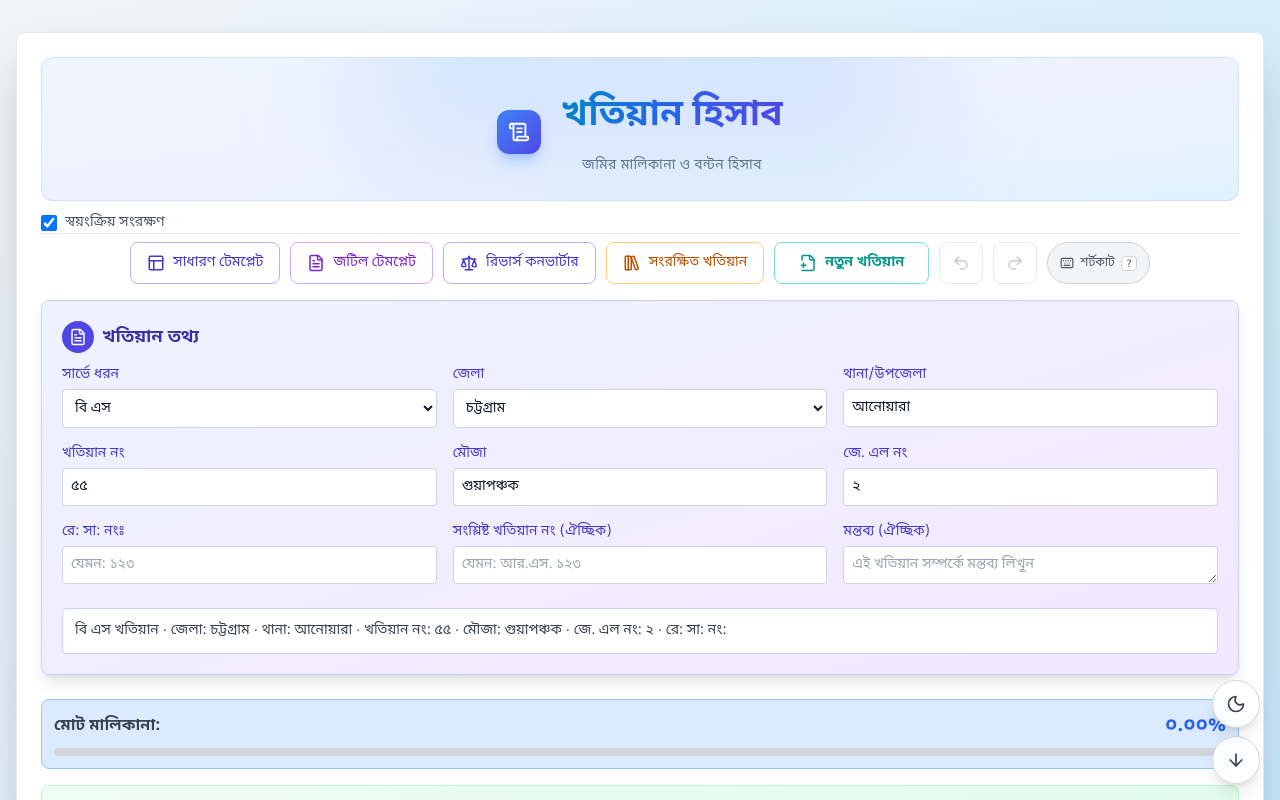
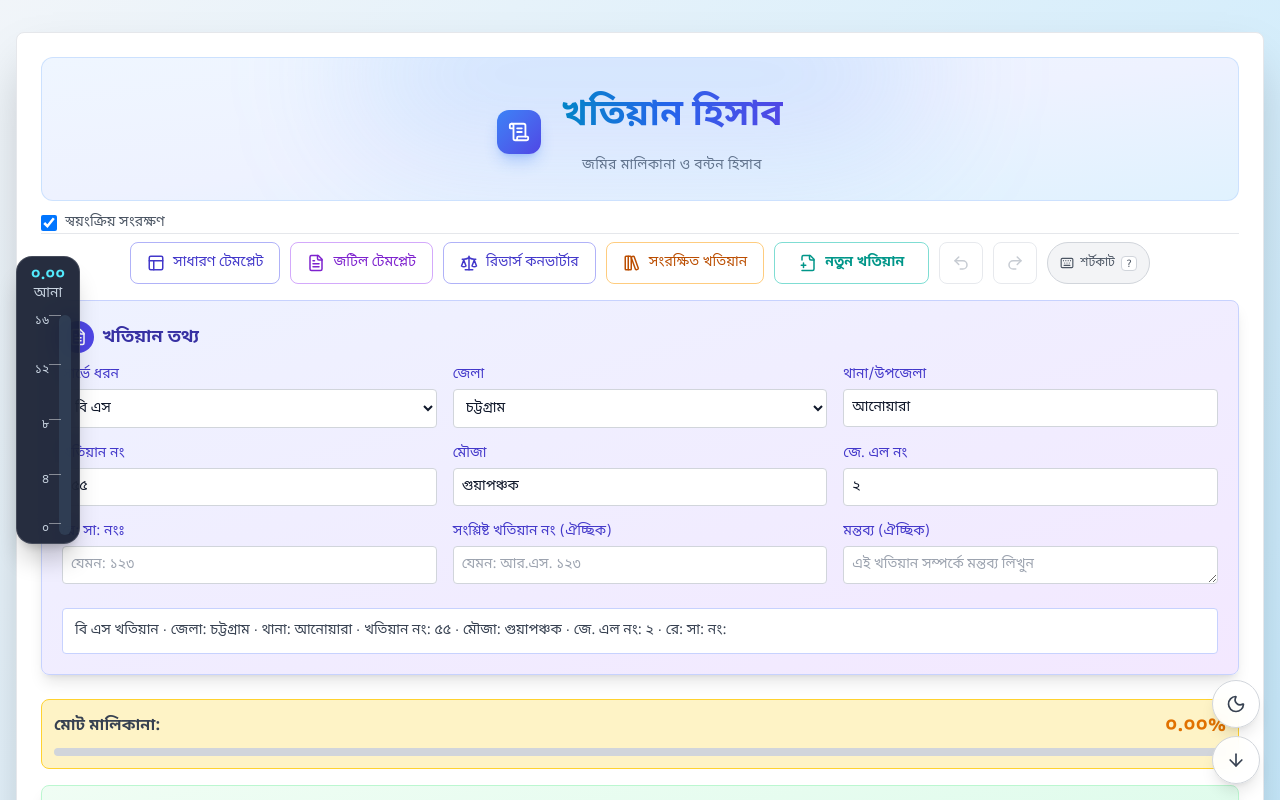
Before and after one commit to shoieb-dev/bengal-land-share-calculator, a Next.js app: page / in a window 1280 px wide. Shown: the top 800 px of the page. Built offline with nearby package versions, Linux system fonts and the light colour scheme.

Commit message:
feat: enhance KhatiyanCalculator and FloatingActions components to include total share calculations and improve UI responsiveness

```diff
--- a/src/components/khatian/KhatiyanCalculator.tsx
+++ b/src/components/khatian/KhatiyanCalculator.tsx
@@ -498,10 +498,7 @@ export default function KhatiyanCalculator() {
       if (dag.land <= 0) {
         newErrors.push({ type: "dag", message: `দাগ #${i + 1} এর জমির পরিমাণ ০ এর বেশি হতে হবে` });
       }
-      const gongEntries =
-        dag.gongEntries ??
-        dag.gongAllocations ??
-        (dag.gongAllocation ? [dag.gongAllocation] : []);
+      const gongEntries = dag.gongEntries ?? dag.gongAllocations ?? (dag.gongAllocation ? [dag.gongAllocation] : []);
       if (gongEntries.length > 0) {
         let totalEntryRatio = 0;
         gongEntries.forEach((entry, entryIndex) => {
@@ -722,8 +719,7 @@ export default function KhatiyanCalculator() {
       normalized.map(({ originalShare }) => originalShare),
     );
 
-    const ownersWithTotalLand = normalized.map(
-      ({ owner, originalShare, effectiveShare }, ownerIndex) => {
+    const ownersWithTotalLand = normalized.map(({ owner, originalShare, effectiveShare }, ownerIndex) => {
       const total = dagAllocations.reduce((sum, dagAllocation) => sum + dagAllocation[ownerIndex], 0);
       return {
         ...owner,
@@ -732,8 +728,7 @@ export default function KhatiyanCalculator() {
         originalShare,
         effectiveShare,
       };
-      },
-    );
+    });
 
     dags.forEach((dag, dagIndex) => {
       ownersWithTotalLand.forEach((owner, ownerIndex) => {
@@ -806,6 +801,9 @@ export default function KhatiyanCalculator() {
   const totalSharePercentage = useMemo(() => {
     return owners.reduce((sum, owner) => sum + calculateShareRatio(owner) * 100, 0);
   }, [owners]);
+  const totalShareAna = (totalSharePercentage / 100) * 16;
+  const anaDifference = totalShareAna - 16;
+  const totalShareAnaStatus = anaDifference > 1e-10 ? "over" : anaDifference < -1e-10 ? "under" : "full";
 
   // ─── Mutation-aware totals: সক্রিয়দের মূল অংশ ও খারিজ অংশ (ওয়ারিশের নামজারিসহ) ───
   const { activeSharePercentage, mutatedSharePercentage, hasMutatedOwners } = useMemo(() => {
@@ -969,22 +967,22 @@ export default function KhatiyanCalculator() {
           {/* Total Share Indicator */}
           <div
             className={`p-3 rounded-lg mb-4 ${
-              totalSharePercentage > 100
+              totalShareAnaStatus === "over"
                 ? "bg-red-100 border border-red-300 dark:bg-red-900 dark:border-red-700"
-                : totalSharePercentage === 100
+                : totalShareAnaStatus === "full"
                   ? "bg-green-100 border border-green-300 dark:bg-green-900 dark:border-green-700"
-                  : "bg-blue-100 border border-blue-300 dark:bg-blue-900 dark:border-blue-700"
+                  : "bg-amber-100 border border-amber-300 dark:bg-amber-900 dark:border-amber-700"
             }`}
           >
             <div className="flex items-center justify-between">
               <span className="font-semibold text-gray-700 dark:text-gray-200 text-sm md:text-base">মোট মালিকানা:</span>
               <span
                 className={`text-lg md:text-xl font-bold ${
-                  totalSharePercentage > 100
+                  totalShareAnaStatus === "over"
                     ? "text-red-600 dark:text-red-400"
-                    : totalSharePercentage === 100
+                    : totalShareAnaStatus === "full"
                       ? "text-green-600 dark:text-green-400"
-                      : "text-blue-600 dark:text-blue-400"
+                      : "text-amber-600 dark:text-amber-400"
                 }`}
               >
                 {toBengaliNumber(totalSharePercentage.toFixed(2))}%
@@ -993,11 +991,11 @@ export default function KhatiyanCalculator() {
             <div className="w-full bg-gray-300 dark:bg-gray-700 rounded-full h-2 mt-2">
               <div
                 className={`h-2 rounded-full transition-all ${
-                  totalSharePercentage > 100
+                  totalShareAnaStatus === "over"
                     ? "bg-red-500"
-                    : totalSharePercentage === 100
+                    : totalShareAnaStatus === "full"
                       ? "bg-green-500"
-                      : "bg-blue-500"
+                      : "bg-amber-500"
                 }`}
                 style={{ width: `${Math.min(totalSharePercentage, 100)}%` }}
               />
@@ -1091,6 +1089,9 @@ export default function KhatiyanCalculator() {
 
       <FloatingActions
         showPrint={showResult && result.length > 0}
+        totalShareAna={totalShareAna}
+        totalSharePercentage={totalSharePercentage}
+        totalShareAnaStatus={totalShareAnaStatus}
         theme={theme}
         onToggleTheme={toggleTheme}
         mounted={mounted}
--- a/src/components/khatian/ui/FloatingActions.tsx
+++ b/src/components/khatian/ui/FloatingActions.tsx
@@ -3,9 +3,13 @@
 import { useEffect, useState } from "react";
 import { ArrowDown, ArrowUp, Moon, Printer, Sun } from "lucide-react";
 import type { Theme } from "@/hooks/useTheme";
+import { toBengaliNumber } from "@/lib/conversions/numberConversion";
 
 interface FloatingActionsProps {
   showPrint: boolean;
+  totalShareAna: number;
+  totalSharePercentage: number;
+  totalShareAnaStatus: "over" | "under" | "full";
   theme: Theme;
   onToggleTheme: () => void;
   mounted: boolean;
@@ -13,6 +17,9 @@ interface FloatingActionsProps {
 
 export default function FloatingActions({
   showPrint,
+  totalShareAna,
+  totalSharePercentage,
+  totalShareAnaStatus,
   theme,
   onToggleTheme,
   mounted,
@@ -21,6 +28,14 @@ export default function FloatingActions({
   const isDark = mounted ? theme === "dark" : true;
   const themeLabel = mounted ? (theme === "dark" ? "লাইট" : "ডার্ক") : "থিম";
   const themeTitle = isDark ? "লাইট মোডে যান" : "ডার্ক মোডে যান";
+  const totalShareTooltip = `মোট মালিকানা: ${toBengaliNumber(totalShareAna.toFixed(2))} / ১৬ আনা (${toBengaliNumber(totalSharePercentage.toFixed(2))}%)`;
+  const anaFillPercentage = Math.min(Math.max((totalShareAna / 16) * 100, 0), 100);
+  const anaColorClasses =
+    totalShareAnaStatus === "over"
+      ? { text: "text-red-300", fill: "bg-red-400" }
+      : totalShareAnaStatus === "full"
+        ? { text: "text-emerald-300", fill: "bg-emerald-400" }
+        : { text: "text-cyan-300", fill: "bg-cyan-400" };
 
   useEffect(() => {
     const updateVisibility = () => setShowBackToTop(window.scrollY > 300);
@@ -32,6 +47,67 @@ export default function FloatingActions({
 
   return (
     <>
+      <div
+        role="group"
+        aria-label={totalShareTooltip}
+        tabIndex={0}
+        title={totalShareTooltip}
+        className="print-hide print:hidden fixed left-1 top-1/2 z-40 hidden h-64 w-14 -translate-y-1/2 flex-col items-center rounded-2xl border border-white/15 bg-slate-900/90 p-2 shadow-xl shadow-black/20 backdrop-blur-md sm:left-4 sm:h-72 sm:w-16 xl:flex xl:w-16"
+      >
+        <span className={`text-sm font-bold leading-tight sm:text-base ${anaColorClasses.text}`}>
+          {toBengaliNumber(totalShareAna.toFixed(2))}
+        </span>
+        <span className="text-xs leading-tight text-slate-300 sm:text-sm">আনা</span>
+
+        <div className="relative mt-3 w-full flex-1">
+          <div className="absolute inset-y-0 right-0 w-3 overflow-hidden rounded-full bg-slate-700/80">
+            <div
+              className={`absolute bottom-0 left-0 w-full rounded-full ${anaColorClasses.fill} transition-[height] duration-300`}
+              style={{ height: `${anaFillPercentage}%` }}
+            />
+          </div>
+          {[16, 12, 8, 4, 0].map((mark, index) => {
+            const position = index * 25;
+            const verticalAlignment =
+              index === 0 ? "translate-y-0" : index === 4 ? "-translate-y-full" : "-translate-y-1/2";
+
+            return (
+              <div
+                key={mark}
+                className={`absolute right-0 z-10 flex w-full ${verticalAlignment}`}
+                style={{ top: `${position}%` }}
+              >
+                <span className="w-6 text-right text-[11px] font-medium leading-none text-slate-300 sm:text-xs">
+                  {toBengaliNumber(String(mark))}
+                </span>
+                <span className="w-3 border-t border-white/45" />
+              </div>
+            );
+          })}
+        </div>
+      </div>
+      <div className="print-hide fixed bottom-4 right-3 z-50 flex flex-col items-end gap-2 md:right-5">
+        {showPrint && (
+          <button
+            type="button"
+            onClick={() => window.print()}
+            title="প্রিন্ট করুন"
+            aria-label="প্রিন্ট করুন"
+            className="flex h-11 w-11 items-center justify-center rounded-full border border-gray-300 bg-white/90 text-gray-700 shadow-lg backdrop-blur transition hover:bg-gray-100 active:scale-95 dark:border-gray-600 dark:bg-gray-800/90 dark:text-gray-200 dark:hover:bg-gray-700 md:h-12 md:w-12"
+          >
+            <Printer size={20} />
+          </button>
+        )}
+        <button
+          type="button"
+          onClick={onToggleTheme}
+          title={themeTitle}
+          aria-label={themeTitle}
+          className="flex h-11 w-11 items-center justify-center rounded-full border border-gray-300 bg-white/90 text-gray-700 shadow-lg backdrop-blur transition hover:bg-gray-100 active:scale-95 dark:border-gray-600 dark:bg-gray-800/90 dark:text-yellow-300 dark:hover:bg-gray-700 md:h-12 md:w-12"
+        >
+          {isDark ? <Sun size={20} /> : <Moon size={20} />}
+          <span className="sr-only">{themeLabel}</span>
+        </button>
         <button
           type="button"
           onClick={() =>
@@ -42,31 +118,11 @@ export default function FloatingActions({
           }
           title={showBackToTop ? "উপরে যান" : "নিচে যান"}
           aria-label={showBackToTop ? "পৃষ্ঠার উপরে যান" : "পৃষ্ঠার নিচে যান"}
-        className="print-hide fixed z-50 right-3 md:right-5 bottom-4 flex items-center justify-center w-11 h-11 md:w-12 md:h-12 rounded-full border shadow-lg backdrop-blur transition active:scale-95 bg-white/90 border-gray-300 text-gray-700 hover:bg-gray-100 dark:bg-gray-800/90 dark:border-gray-600 dark:text-gray-200 dark:hover:bg-gray-700"
+          className="flex h-11 w-11 items-center justify-center rounded-full border border-gray-300 bg-white/90 text-gray-700 shadow-lg backdrop-blur transition hover:bg-gray-100 active:scale-95 dark:border-gray-600 dark:bg-gray-800/90 dark:text-gray-200 dark:hover:bg-gray-700 md:h-12 md:w-12"
         >
           {showBackToTop ? <ArrowUp size={20} /> : <ArrowDown size={20} />}
         </button>
-      <button
-        type="button"
-        onClick={onToggleTheme}
-        title={themeTitle}
-        aria-label={themeTitle}
-        className="print-hide fixed z-50 right-3 md:right-5 bottom-[4.5rem] flex items-center justify-center w-11 h-11 md:w-12 md:h-12 rounded-full border shadow-lg backdrop-blur transition active:scale-95 bg-white/90 border-gray-300 text-gray-700 hover:bg-gray-100 dark:bg-gray-800/90 dark:border-gray-600 dark:text-yellow-300 dark:hover:bg-gray-700"
-      >
-        {isDark ? <Sun size={20} /> : <Moon size={20} />}
-        <span className="sr-only">{themeLabel}</span>
-      </button>
-      {showPrint && (
-        <button
-          type="button"
-          onClick={() => window.print()}
-          title="প্রিন্ট করুন"
-          aria-label="প্রিন্ট করুন"
-          className="print-hide fixed z-50 right-3 md:right-5 bottom-32 flex items-center justify-center w-11 h-11 md:w-12 md:h-12 rounded-full border shadow-lg backdrop-blur transition active:scale-95 bg-white/90 border-gray-300 text-gray-700 hover:bg-gray-100 dark:bg-gray-800/90 dark:border-gray-600 dark:text-gray-200 dark:hover:bg-gray-700"
-        >
-          <Printer size={20} />
-        </button>
-      )}
+      </div>
     </>
   );
 }
```
Lines whose indentation alone changed are shown as unchanged.
